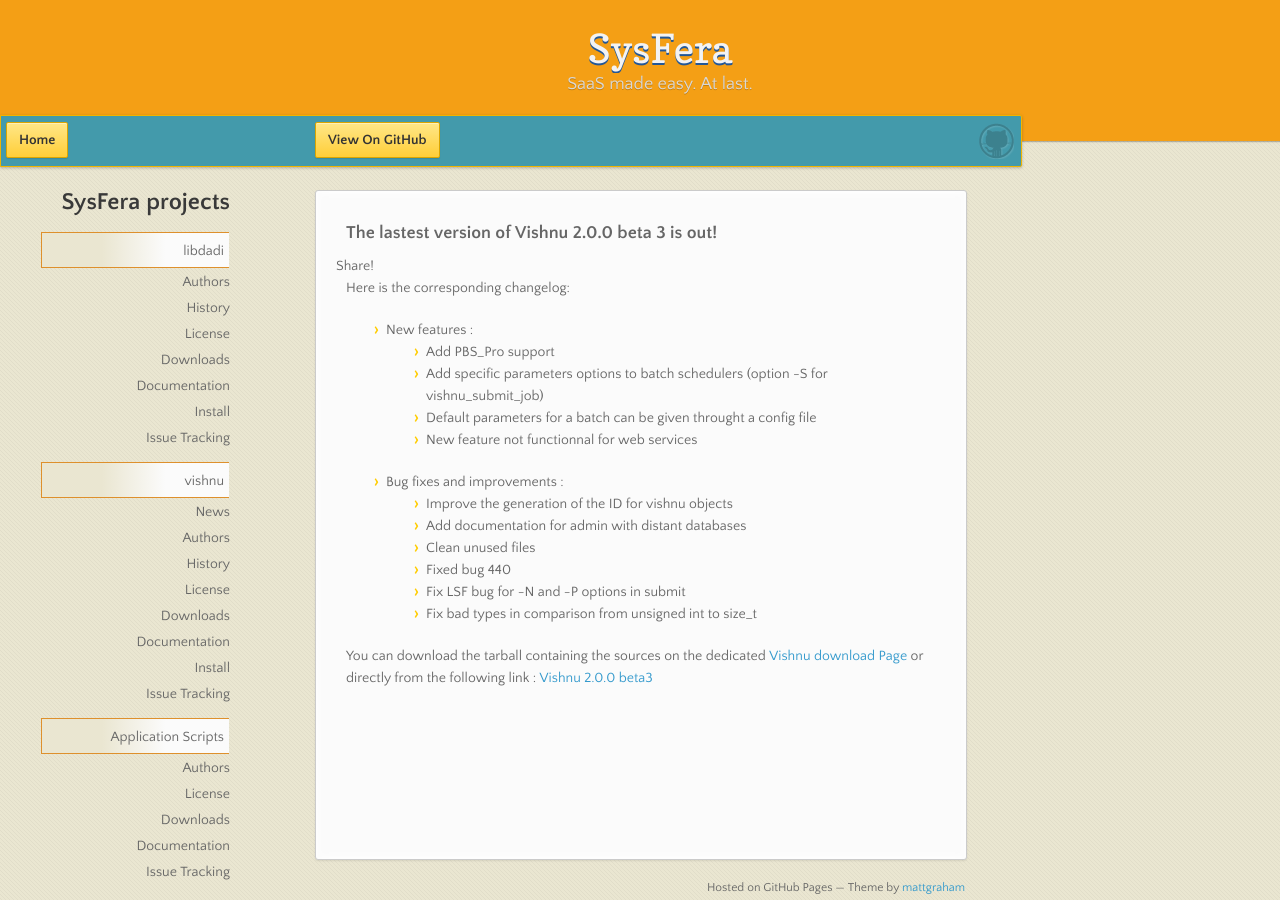
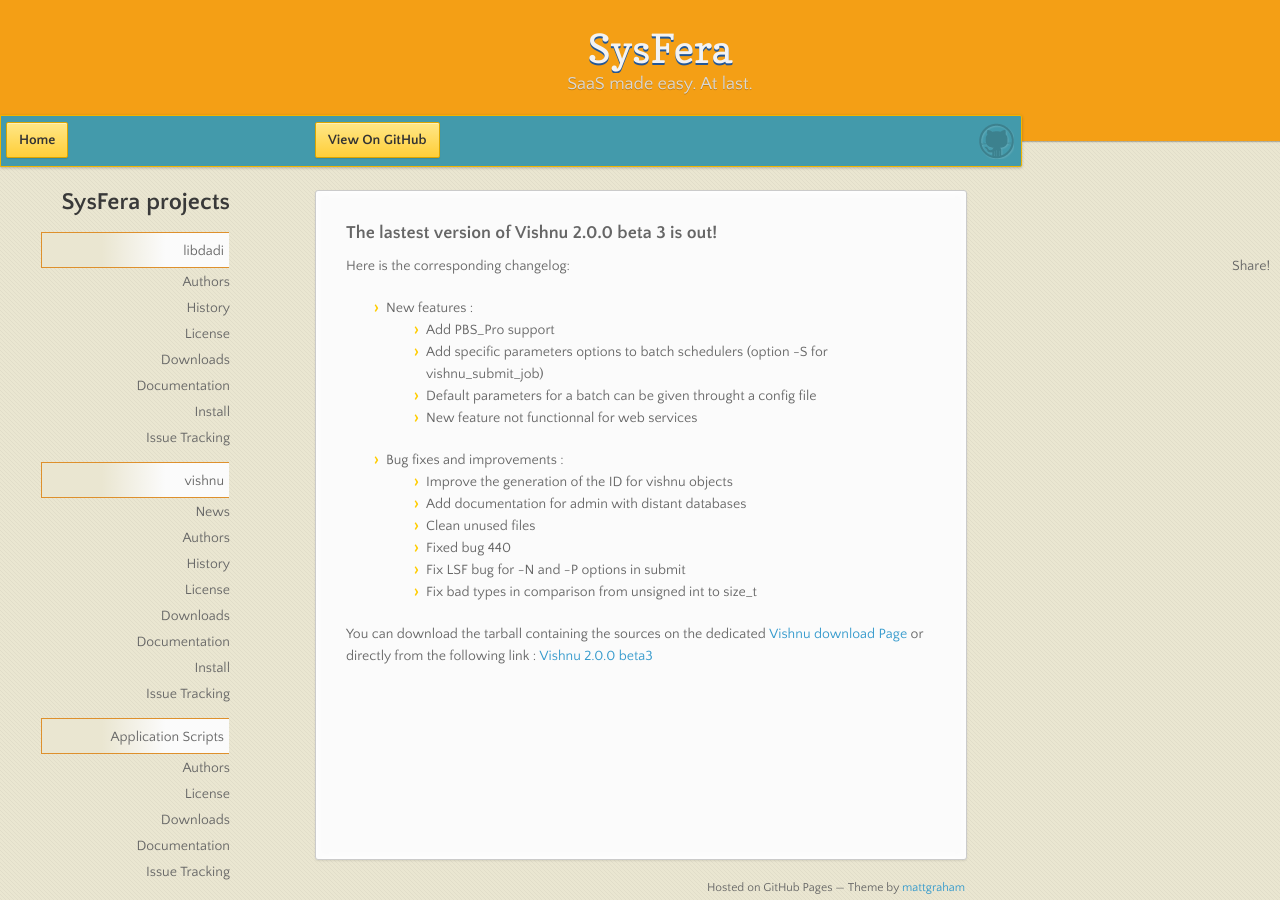
Before and after one commit to dloureiro/sysfera.github.com, a Jekyll site: the page built from _posts/2012-11-09-Vishnu_v2.0.0beta3_is_out.html, in a window 1280 px wide and 900 px high. Built offline with Jekyll 4.4.1, drawn with Linux system fonts in a browser that asks for light colours; nearby versions of some CDN libraries; Markdown is read by kramdown in place of the engine named in the settings; comment, search, counter and statistics services are not loaded.

Commit message:
correction du menu social

```diff
--- a/stylesheets/styles.css
+++ b/stylesheets/styles.css
@@ -1031,7 +1031,7 @@
 }
 
 .post-sharing{
-	position:relative;
+	position:fixed;
 	right:10px;
 }
 
@@ -1041,7 +1041,7 @@
 
 .post-sharing:hover ul { display: block; }
 
-.post-share li{
+.share-li{
 	list-style-type: none;
 	text-align:right;
 	border:solid 1px #DEDEDE;
```
